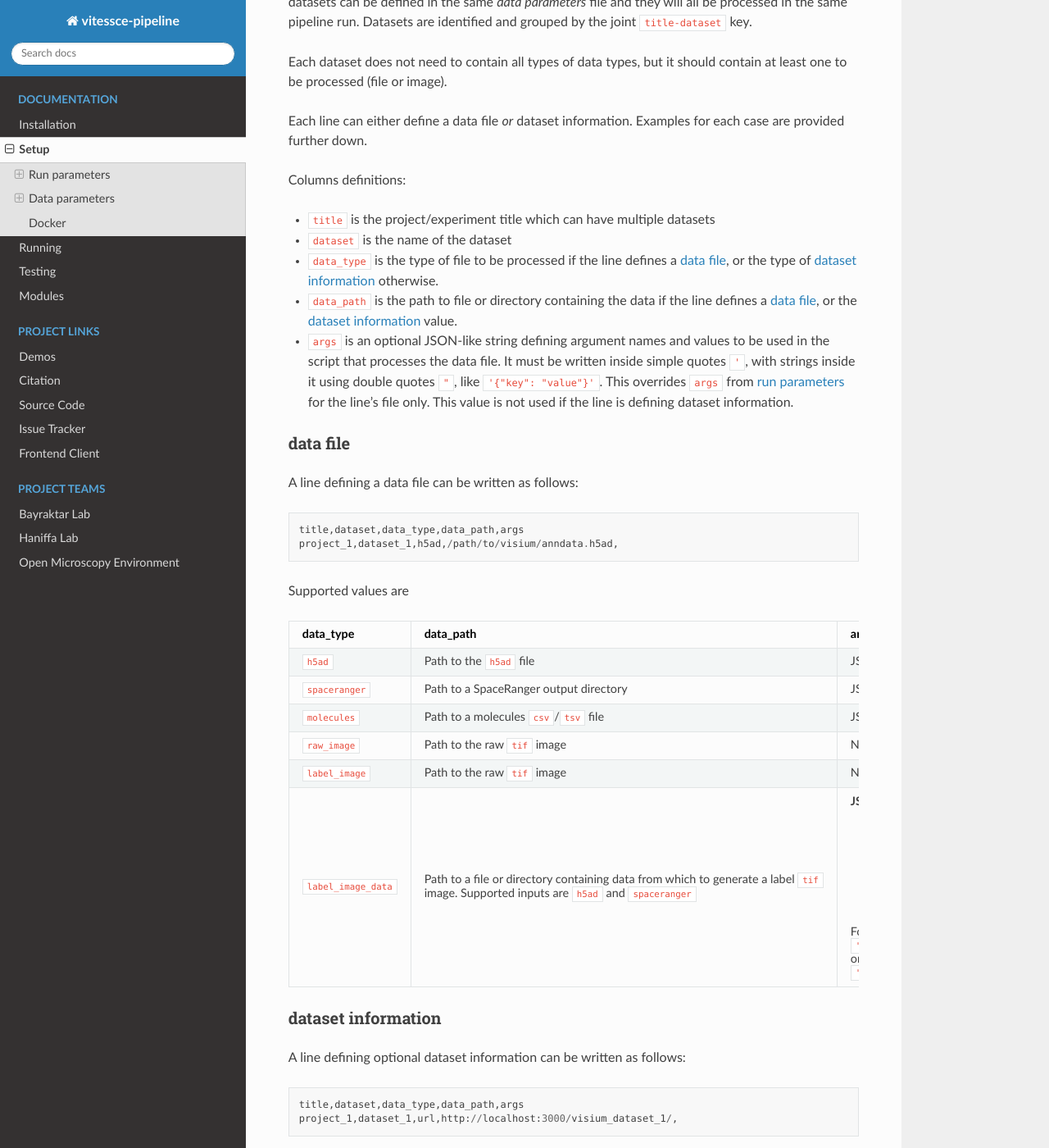
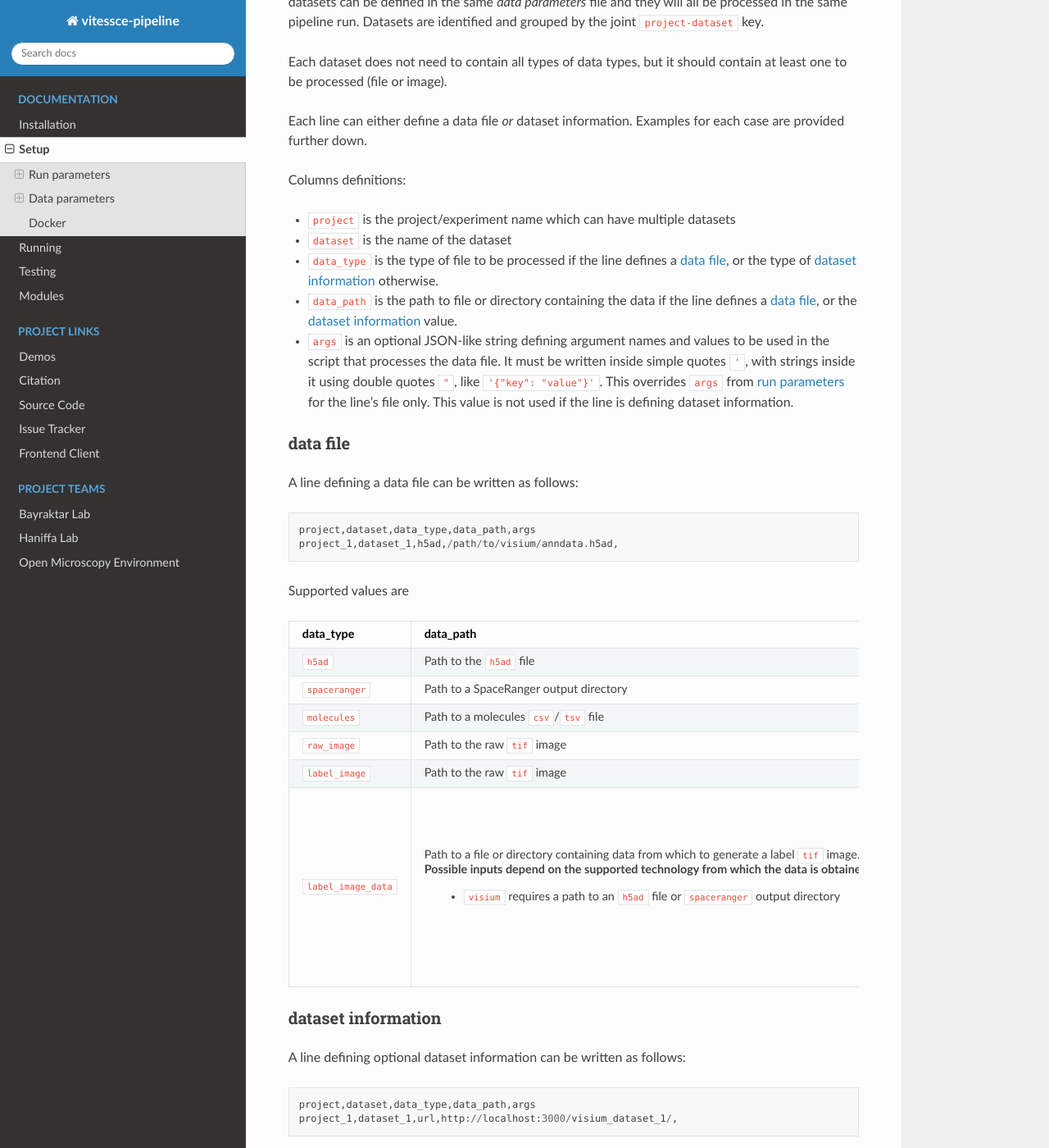
Before and after one commit to haniffalab/webatlas-pipeline, a Sphinx documentation site: the page built from sphinx/setup.rst, in a window 1280 px wide and 1400 px high, scrolled down 2139 px. Shown: the whole window at 82% size. Built offline with Sphinx 7.4.7 and the Read the Docs theme 2.0.0, drawn with Linux system fonts in a browser that asks for light colours; some of the changed text lies outside the part shown.

Commit message:
rename parameters

```diff
--- a/sphinx/setup.rst
+++ b/sphinx/setup.rst
@@ -22,9 +22,9 @@ In the command line, the path to the ``yaml`` file is indicated through the ``-p
 
 The parameters are as follows:
 
-- ``tsv``, the path to the `data parameters`_ ``csv``/``tsv`` file that contains the datasets' information and data files to process.
+- ``data_params``, the path to the `data parameters`_ ``csv``/``tsv`` file that contains the datasets' information and data files to process.
 
-- ``tsv_delimiter``, the delimiter to be used for the `data parameters`_ file.
+- ``data_params_delimiter``, the delimiter to be used for the `data parameters`_ file.
   Defaults to ``,``.
 
 - ``outdir``, the path to the directory to which output files will be written.
@@ -94,7 +94,7 @@ and should be defined as the following example:
 
 .. code:: yaml
 
-  options:
+  vitessce_options:
     spatial:
       xy: "obsm/spatial" # where the Anndata object holds spatial coordinates
     mappings: # list of embeddings and the index of the dimensions to use in a scatterplot
@@ -122,7 +122,7 @@ Data parameters
 
 The ``csv``/``tsv`` file is used to define dataset information and data files to be processed.
 Multiple datasets can be defined in the same `data parameters` file and they will all be processed in the same pipeline run.
-Datasets are identified and grouped by the joint ``title-dataset`` key.
+Datasets are identified and grouped by the joint ``project-dataset`` key.
 
 Each dataset does not need to contain all types of data types,
 but it should contain at least one to be processed (file or image).
@@ -133,7 +133,7 @@ Examples for each case are provided further down.
 
 Columns definitions:
 
-- ``title`` is the project/experiment title which can have multiple datasets
+- ``project`` is the project/experiment name which can have multiple datasets
 
 - ``dataset`` is the name of the dataset
 
@@ -157,7 +157,7 @@ data file
 
 A line defining a data file can be written as follows::
 
-    title,dataset,data_type,data_path,args
+    project,dataset,data_type,data_path,args
     project_1,dataset_1,h5ad,/path/to/visium/anndata.h5ad,
 
 Supported values are
@@ -186,9 +186,11 @@ Supported values are
       - None
     * - ``label_image_data``
       - Path to a file or directory containing data from which to generate a label ``tif`` image.
-        Supported inputs are ``h5ad`` and ``spaceranger``
+
+        Possible inputs depend on the supported technology from which the data is obtained,
+          * ``visium`` requires a path to an ``h5ad`` file or ``spaceranger`` output directory
       - JSON-like string with the following key-values,
-          * ``file_type`` (required), either ``h5ad`` or ``spaceranger``
+          * ``file_type`` (required), supported technology like ``visium``.
           * ``ref_img`` (optional), a reference ``tif`` image of the size of the desired label image
           * ``shape`` (optional), shape of the desired label image as ``[int, int]``
           * ``sample_id`` (optional), the name of the sample within the Anndata object.
@@ -196,11 +198,11 @@ Supported values are
 
         For example,
 
-        ``'{"file_type": "h5ad", "ref_img": "/path/to/raw.tif", "sample_id": "visium_sample"}'``
+        ``'{"file_type": "visium", "ref_img": "/path/to/raw.tif", "sample_id": "visium_sample"}'``
 
         or
 
-        ``'{"file_type": "h5ad", "shape": [1000,1000], "sample_id": "visium_sample"}'``
+        ``'{"file_type": "visium", "shape": [1000,1000], "sample_id": "visium_sample"}'``
 
 .. _data-parameters-dataset-info:
 
@@ -209,7 +211,7 @@ dataset information
 
 A line defining optional dataset information can be written as follows::
 
-    title,dataset,data_type,data_path,args
+    project,dataset,data_type,data_path,args
     project_1,dataset_1,url,http://localhost:3000/visium_dataset_1/,
 
 Supported values are
```
Also changed, not shown: other parts of sphinx/setup.rst (+11 -11 lines), 14 other files.
